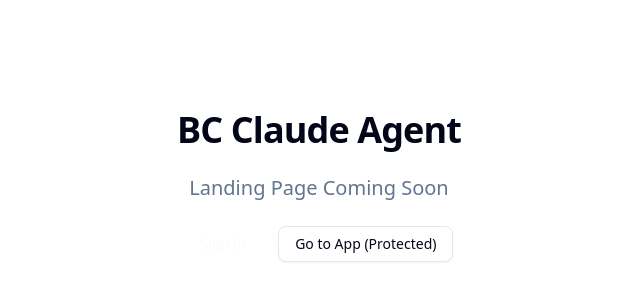
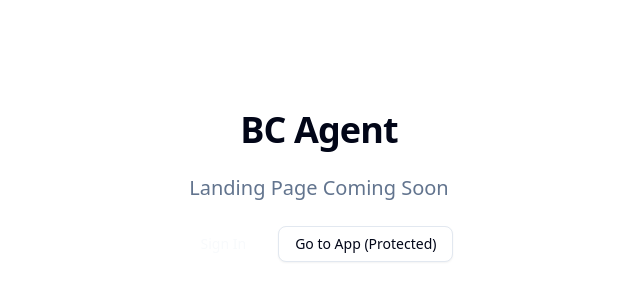
Before and after one commit to juparopi2/BC-Claude-Agent-prototype, a Next.js app in the folder frontend/: page / in a window 1280 px wide. Shown: the part 214-514 px from the top of the page, without its empty margins (321-961 px from the left). Built offline with nearby package versions, Linux system fonts and the light colour scheme; no server answers.

Commit message:
Change in Front end

```diff
--- a/frontend/app/page.tsx
+++ b/frontend/app/page.tsx
@@ -7,7 +7,7 @@
   return (
     <div className="flex h-screen w-full flex-col items-center justify-center bg-background text-foreground">
       <div className="flex flex-col items-center gap-6 text-center">
-        <h1 className="text-4xl font-bold tracking-tight">BC Claude Agent</h1>
+        <h1 className="text-4xl font-bold tracking-tight">BC Agent</h1>
         <p className="text-xl text-muted-foreground">Landing Page Coming Soon</p>
         <div className="flex gap-4">
           <Link href="/login">
```
